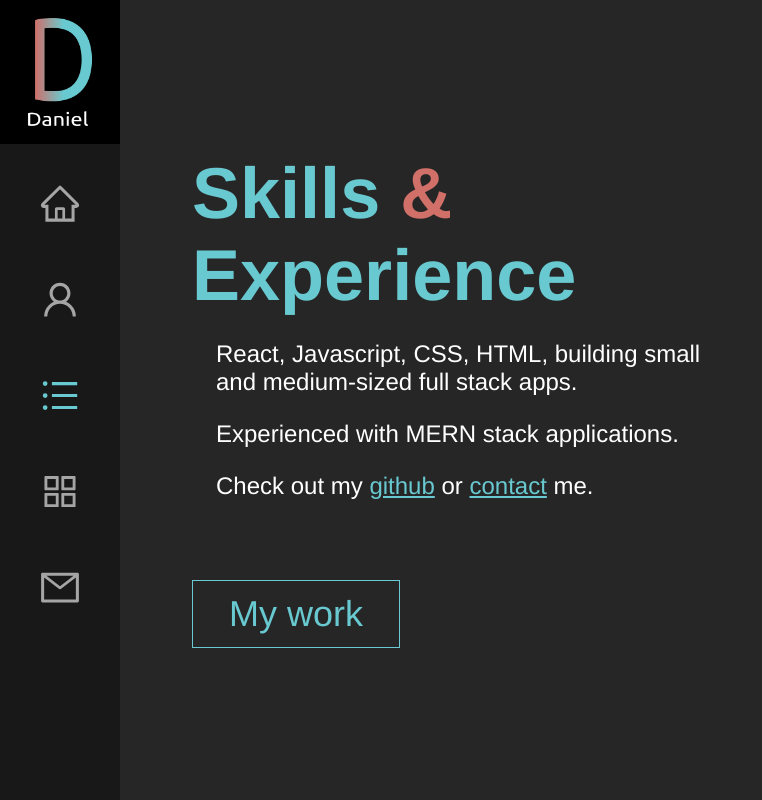
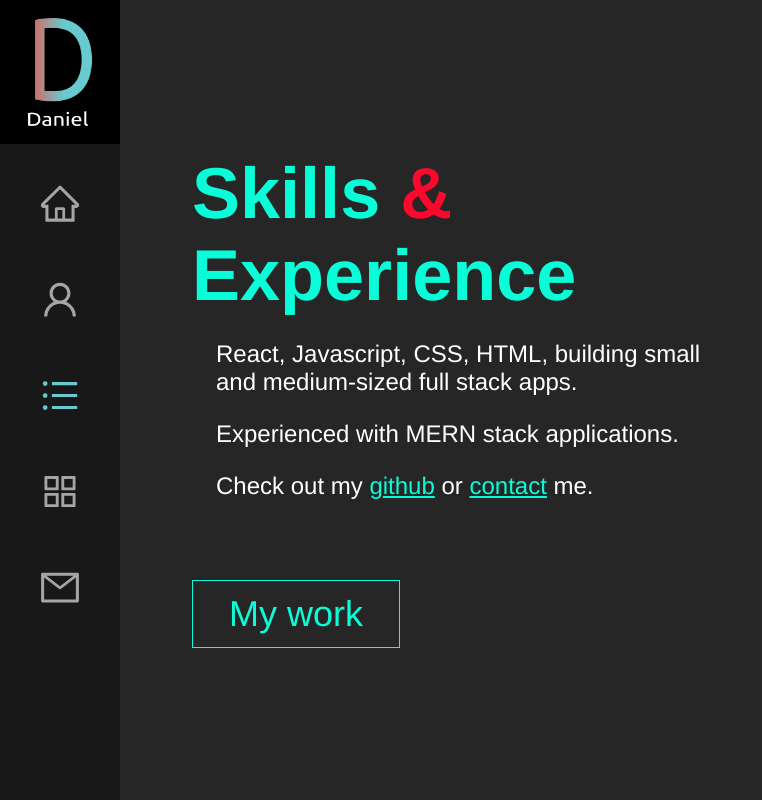
Before and after one commit to d4cho/portfolio-website-react, a React (Create React App) app: page /skills in a window 1280 px wide. Shown: the whole page, without its empty margins (0-762 px from the left). Built offline with nearby package versions, Linux system fonts and the light colour scheme.

Commit message:
changed main color scheme

```diff
--- a/src/Components/SkillsPage/SkillsPage.js
+++ b/src/Components/SkillsPage/SkillsPage.js
@@ -39,13 +39,13 @@ const SkillsPage = () => {
             <p className='About-me-p'>
               Check out my{' '}
               {
-                <a href='https://github.com/d4cho' style={{ color: '#69c9d0' }}>
+                <a href='https://github.com/d4cho' style={{ color: '#08fdd8' }}>
                   github
                 </a>
               }{' '}
               or{' '}
               {
-                <Link to='/contact' style={{ color: '#69c9d0' }}>
+                <Link to='/contact' style={{ color: '#08fdd8' }}>
                   contact
                 </Link>
               }{' '}
--- a/src/style.css
+++ b/src/style.css
@@ -36,7 +36,7 @@
 }
 
 .Icon-style:hover {
-  color: #69c9d0;
+  color: #08fdd8;
   cursor: pointer;
 }
 
@@ -100,7 +100,7 @@
   }
 
   .Burger-menu:hover {
-    color: #69c9d0;
+    color: #08fdd8;
     cursor: pointer;
   }
 
@@ -187,15 +187,15 @@
 
 .Contact {
   font-size: 1.5rem;
-  color: #69c9d0;
-  border: solid #69c9d0 1px;
+  color: #08fdd8;
+  border: solid #08fdd8 1px;
   padding: 0.5rem 1.5rem;
   cursor: pointer;
 }
 
 .Contact:hover {
   color: #262626;
-  background-color: #69c9d0;
+  background-color: #08fdd8;
 }
 
 @keyframes tada {
@@ -675,7 +675,7 @@
 .Text-animated:hover {
   animation-name: animation; /* referring directly to the animation's @keyframe declaration */
   animation-duration: 2s;
-  color: #69c9d0;
+  color: #08fdd8;
   cursor: default;
 }
 
@@ -686,7 +686,7 @@
 .Text-animated-special:hover {
   animation-name: animation; /* referring directly to the animation's @keyframe declaration */
   animation-duration: 2s; /* don't forget to set a duration! */
-  color: #d07069;
+  color: #fd082d;
   cursor: default;
 }
 
@@ -699,12 +699,12 @@
 
 .Heading-animated {
   font-weight: 700;
-  color: #69c9d0;
+  color: #08fdd8;
 }
 
 .Heading-animated-red {
   font-weight: 700;
-  color: #d07069;
+  color: #fd082d;
 }
 
 .Heading-animated:hover {
```
Also changed, not shown: src/Components/SkillsPage/sections/SkillsGraph.js (added, +7 -0 lines), 1 other file (tests, documents, lock files or other folders).
